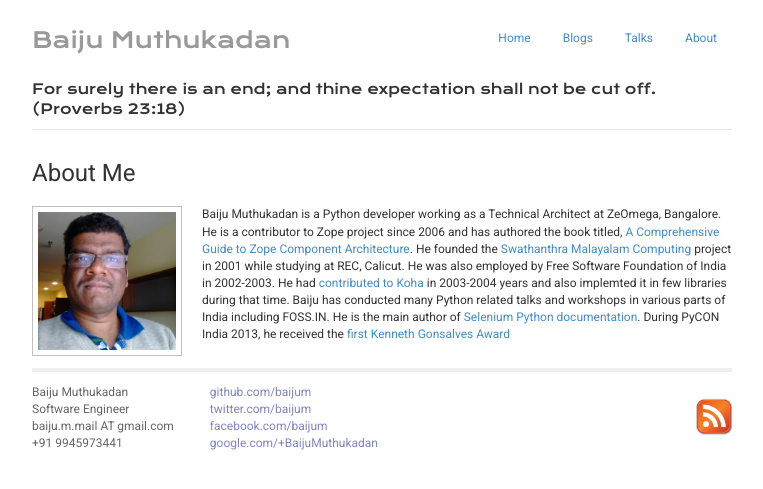
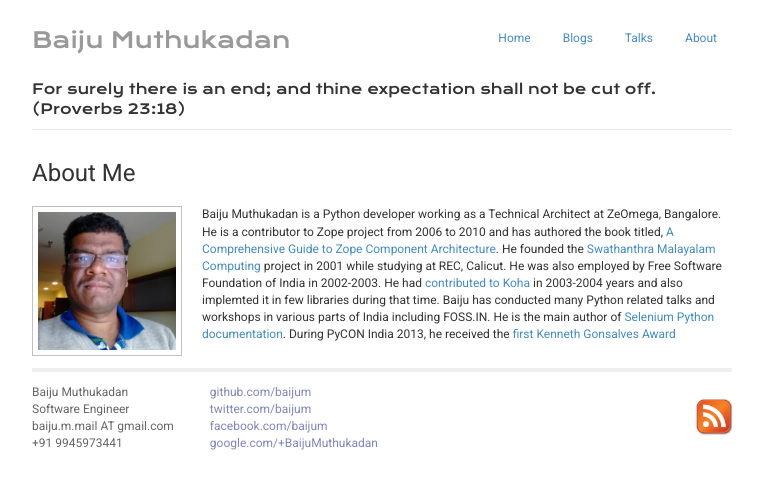
Before and after one commit to baijum/muthukadan.net, a Jekyll site: the page built from about.html, in a window 1280 px wide. Shown: the top 489 px of the page, without its empty margins (258-1021 px from the left). Built offline with Jekyll 4.4.1, drawn with Linux system fonts in a browser that asks for light colours; Markdown is read by kramdown in place of the engine named in the settings.

Commit message:
Zope contribution period

```diff
--- a/about.html
+++ b/about.html
@@ -9,7 +9,7 @@ title: Baiju Muthukadan
 <img width="150px" style="float: left; margin-right: 20px; border: 1px solid #c0c0c0; padding: 5px;" src="/images/dallas_fall2014.jpg" />
 Baiju Muthukadan is a Python developer working as a Technical
 Architect at ZeOmega, Bangalore. He is a contributor to Zope project
-since 2006 and has authored the book
+from 2006 to 2010 and has authored the book
 titled, <a href="http://muthukadan.net/docs/zca.html">A Comprehensive
 Guide to Zope Component Architecture</a>.
 
```
